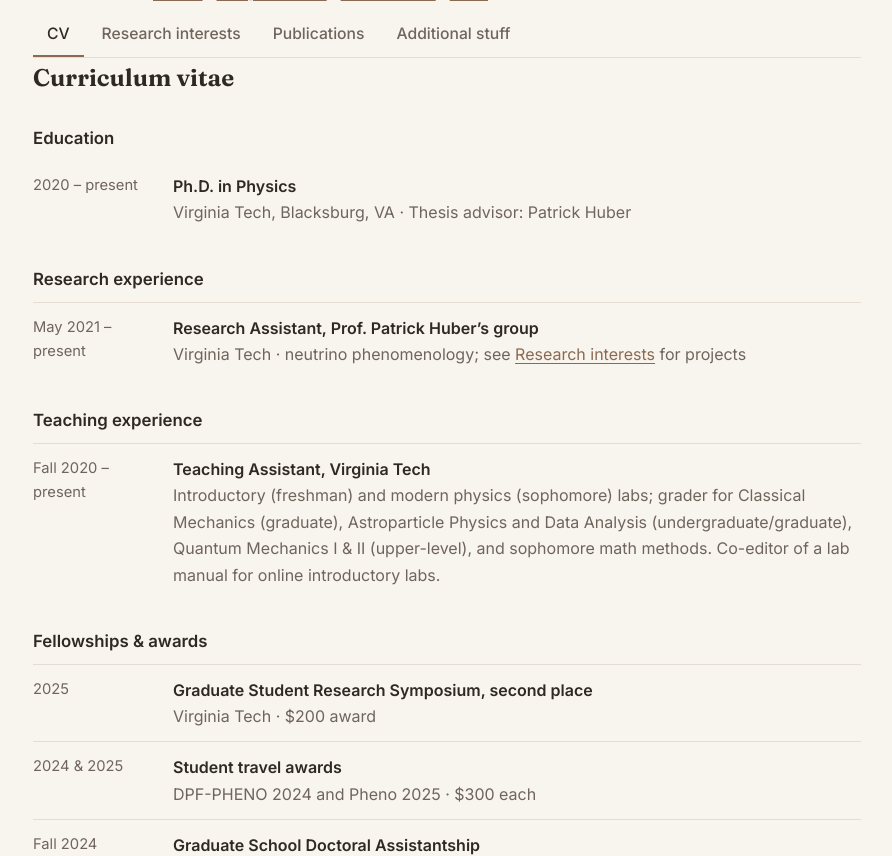
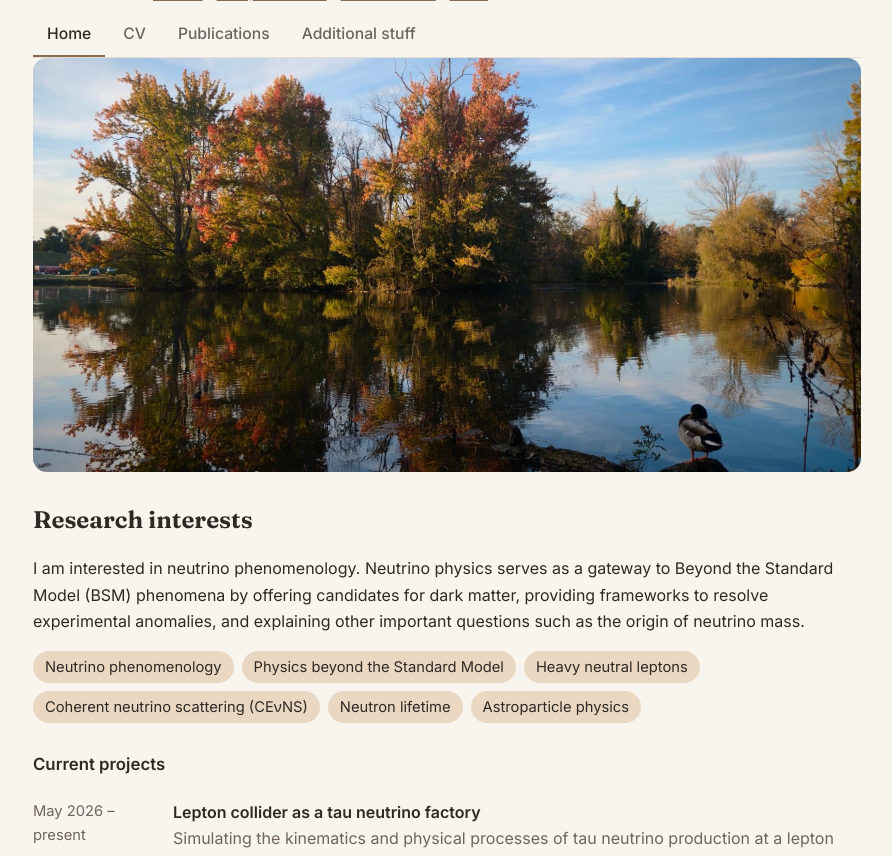
Before and after one commit to yunyu97/yunyu97.github.io, a plain HTML site: page index.html in a window 1280 px wide. Shown: the part 104-960 px from the top of the page, without its empty margins (193-1085 px from the left). Drawn offline with Linux system fonts and the light colour scheme.

Commit message:
Add Home tab with lake photo and research interests; add defense date to CV
Co-Authored-By: Claude Opus 5.5 <noreply@anthropic.com>

```diff
--- a/index.html
+++ b/index.html
@@ -87,12 +87,17 @@
     border-radius: 8px; padding: 10px 14px; margin-bottom: 24px;
   }
 
+  /* home banner photo */
+  .hero { margin: 0 0 28px; border-radius: 14px; overflow: hidden; background: var(--tan); }
+  .hero img { display: block; width: 100%; height: auto; aspect-ratio: 2 / 1; object-fit: cover; object-position: 50% 44%; }
+  @media (max-width: 560px) { .hero img { aspect-ratio: 4 / 3; object-position: 70% 50%; } }
+
   /* timeline-ish entries for CV */
   .entry { display: grid; grid-template-columns: 120px 1fr; gap: 4px 20px; padding: 12px 0; border-top: 1px solid var(--line); }
   .entry:first-of-type { border-top: 0; }
   .when { color: var(--muted); font-size: .92rem; }
   .what strong { display: block; }
-  .what span { color: var(--muted); }
+  .what span { color: var(--muted); display: block; }
   @media (max-width: 560px) { .entry { grid-template-columns: 1fr; } }
 
   .btn {
@@ -145,29 +150,73 @@
   </div>
 
   <nav role="tablist" aria-label="Sections">
-    <button role="tab" id="tab-cv" aria-controls="cv" aria-selected="true">CV</button>
-    <button role="tab" id="tab-research" aria-controls="research" aria-selected="false" tabindex="-1">Research interests</button>
+    <button role="tab" id="tab-home" aria-controls="home" aria-selected="true">Home</button>
+    <button role="tab" id="tab-cv" aria-controls="cv" aria-selected="false" tabindex="-1">CV</button>
     <button role="tab" id="tab-publications" aria-controls="publications" aria-selected="false" tabindex="-1">Publications</button>
     <button role="tab" id="tab-more" aria-controls="more" aria-selected="false" tabindex="-1">Additional stuff</button>
   </nav>
 </header>
 
 <main class="wrap">
+  <!-- ===================== Home ===================== -->
+  <section role="tabpanel" id="home" aria-labelledby="tab-home">
+    <figure class="hero">
+      <img src="assets/lake.jpg" width="1600" height="1344"
+           alt="Autumn trees reflected in a still pond, with a mallard duck standing on a log">
+    </figure>
+    <h2>Research interests</h2>
+    <p>I am interested in neutrino phenomenology. Neutrino physics serves as a
+gateway to Beyond the Standard Model (BSM) phenomena by offering candidates for dark matter, providing
+frameworks to resolve experimental anomalies, and explaining other important questions such as the origin
+of neutrino mass.</p>
+    <ul class="chips" style="margin-bottom:8px">
+      <li>Neutrino phenomenology</li><li>Physics beyond the Standard Model</li><li>Heavy neutral leptons</li>
+      <li>Coherent neutrino scattering (CE&nu;NS)</li><li>Neutron lifetime</li><li>Astroparticle physics</li>
+    </ul>
+
+    <h3>Current projects</h3>
+    <div class="entry"><div class="when">May 2026 – present</div>
+      <div class="what"><strong>Lepton collider as a tau neutrino factory</strong>
+        <span>Simulating the kinematics and physical processes of tau neutrino production at a lepton collider.</span></div></div>
+    <div class="entry"><div class="when">Jan 2026 – present</div>
+      <div class="what"><strong>Ancient Sgr A<sup>&#8902;</sup> activity</strong>
+        <span>Mapping the sensitivity for detecting past activity of Sagittarius A<sup>&#8902;</sup>, with cosmic rays from
+        star formation as the background, and simulating high-energy atmospheric neutrino detection with GEANT4,
+        GENIE and TRIM/SRIM.</span></div></div>
+    <div class="entry"><div class="when">May 2025 – present</div>
+      <div class="what"><strong>Neutron mean lifetime</strong>
+        <span>Proposing a new measurement of the neutron mean lifetime with enough sensitivity to resolve the current
+        tension, and studying the systematics of the setup from theoretical uncertainties and experimental
+        sensitivities.</span></div></div>
+
+    <h3>Earlier work</h3>
+    <div class="entry"><div class="when">2024 – 2025</div>
+      <div class="what"><strong>New physics versus quenching factors</strong>
+        <span>Studied the tensions among three coherent neutrino scattering cross-section experiments and showed how
+        the uncertainty in the nuclear-recoil quenching factor can mimic signals of BSM physics.</span></div></div>
+    <div class="entry"><div class="when">Sep 2022 – Dec 2024</div>
+      <div class="what"><strong>Heavy neutral lepton decay</strong>
+        <span>Calculated the decay width of a heavy neutral lepton including the interference between charged- and
+        neutral-current channels, estimated the sensitivity of future experiments and placed world-leading
+        limits.</span></div></div>
+  </section>
+
   <!-- ===================== CV ===================== -->
-  <section role="tabpanel" id="cv" aria-labelledby="tab-cv">
+  <section role="tabpanel" id="cv" aria-labelledby="tab-cv" hidden>
     <h2>Curriculum vitae</h2>
     <!-- To offer a PDF: upload cv.pdf (without the phone number) to this repo, then uncomment:
     <p><a class="btn ghost" href="cv.pdf">Download full CV (PDF)</a></p>
     -->
 
     <h3>Education</h3>
-    <div class="entry"><div class="when">2020 – present</div>
-      <div class="what"><strong>Ph.D. in Physics</strong><span>Virginia Tech, Blacksburg, VA · Thesis advisor: Patrick Huber</span></div></div>
+    <div class="entry"><div class="when">2020 – 2026</div>
+      <div class="what"><strong>Ph.D. in Physics</strong><span>Virginia Tech, Blacksburg, VA · Thesis advisor: Patrick Huber</span>
+        <span>Dissertation defense: November 6, 2026</span></div></div>
 
     <h3>Research experience</h3>
     <div class="entry"><div class="when">May 2021 – present</div>
       <div class="what"><strong>Research Assistant, Prof. Patrick Huber’s group</strong>
-        <span>Virginia Tech · neutrino phenomenology; see <a href="#research">Research interests</a> for projects</span></div></div>
+        <span>Virginia Tech · neutrino phenomenology; see <a href="#home">Home</a> for current projects</span></div></div>
 
     <h3>Teaching experience</h3>
     <div class="entry"><div class="when">Fall 2020 – present</div>
@@ -204,45 +253,6 @@
       <li>Group representation theory for flavor symmetries</li>
       <li>AI-assisted coding with physics-driven verification</li>
     </ul>
-  </section>
-
-  <!-- ===================== Research ===================== -->
-  <section role="tabpanel" id="research" aria-labelledby="tab-research" hidden>
-    <h2>Research interests</h2>
-    <p>I am interested in neutrino phenomenology. Neutrino physics serves as a
-gateway to Beyond the Standard Model (BSM) phenomena by offering candidates for dark matter, providing
-frameworks to resolve experimental anomalies, and explaining other important questions such as the origin
-of neutrino mass.</p>
-    <ul class="chips" style="margin-bottom:8px">
-      <li>Neutrino phenomenology</li><li>Physics beyond the Standard Model</li><li>Heavy neutral leptons</li>
-      <li>Coherent neutrino scattering (CE&nu;NS)</li><li>Neutron lifetime</li><li>Astroparticle physics</li>
-    </ul>
-
-    <h3>Current projects</h3>
-    <div class="entry"><div class="when">May 2026 – present</div>
-      <div class="what"><strong>Lepton collider as a tau neutrino factory</strong>
-        <span>Simulating the kinematics and physical processes of tau neutrino production at a lepton collider.</span></div></div>
-    <div class="entry"><div class="when">Jan 2026 – present</div>
-      <div class="what"><strong>Ancient Sgr A<sup>&#8902;</sup> activity</strong>
-        <span>Mapping the sensitivity for detecting past activity of Sagittarius A<sup>&#8902;</sup>, with cosmic rays from
-        star formation as the background, and simulating high-energy atmospheric neutrino detection with GEANT4,
-        GENIE and TRIM/SRIM.</span></div></div>
-    <div class="entry"><div class="when">May 2025 – present</div>
-      <div class="what"><strong>Neutron mean lifetime</strong>
-        <span>Proposing a new measurement of the neutron mean lifetime with enough sensitivity to resolve the current
-        tension, and studying the systematics of the setup from theoretical uncertainties and experimental
-        sensitivities.</span></div></div>
-
-    <h3>Earlier work</h3>
-    <div class="entry"><div class="when">2024 – 2025</div>
-      <div class="what"><strong>New physics versus quenching factors</strong>
-        <span>Studied the tensions among three coherent neutrino scattering cross-section experiments and showed how
-        the uncertainty in the nuclear-recoil quenching factor can mimic signals of BSM physics.</span></div></div>
-    <div class="entry"><div class="when">Sep 2022 – Dec 2024</div>
-      <div class="what"><strong>Heavy neutral lepton decay</strong>
-        <span>Calculated the decay width of a heavy neutral lepton including the interference between charged- and
-        neutral-current channels, estimated the sensitivity of future experiments and placed world-leading
-        limits.</span></div></div>
   </section>
 
   <!-- ===================== Publications ===================== -->
@@ -329,7 +339,9 @@ of neutrino mass.</p>
   (function () {
     var tabs = Array.prototype.slice.call(document.querySelectorAll('[role="tab"]'));
     var ids = tabs.map(function (t) { return t.getAttribute('aria-controls'); });
+    var aliases = { research: 'home' };      // the old "Research interests" tab
     function show(id, focus) {
+      id = aliases[id] || id;
       if (ids.indexOf(id) < 0) id = ids[0];
       tabs.forEach(function (t) {
         var on = t.getAttribute('aria-controls') === id;
```
Also changed, not shown: assets/lake.jpg (added).
